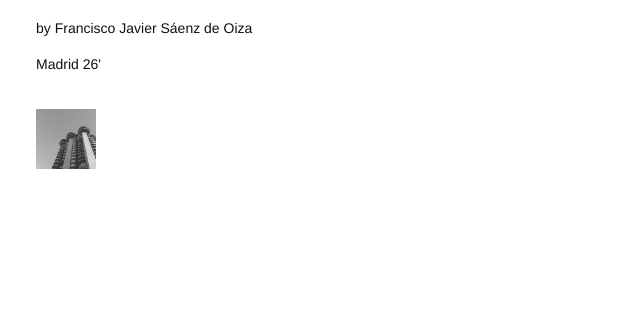
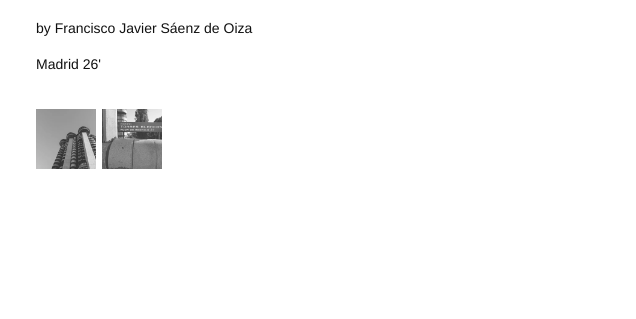
Before and after one commit to spleziere/spleziere-imagery, a plain HTML site: page photography-project-31-TorresBlancas.html in a window 1280 px wide. Shown: the part 179-498 px from the top of the page, 644-1280 px from the left. Drawn offline with Linux system fonts and the light colour scheme.

Commit message:
Torres Blancas: add second photo (building sign)
Co-Authored-By: Claude Opus 5.5 <noreply@anthropic.com>
Claude-Session: https://claude.ai/code/session_011M25GopgGi3tBVTnpmEEcg

```diff
--- a/photography-project-31-TorresBlancas.html
+++ b/photography-project-31-TorresBlancas.html
@@ -169,6 +169,7 @@
     <!-- ONLY CURRENT PROJECT IMAGES -->
     <div class="project-thumbs">
       <img decoding="async" loading="lazy" src="images/photography/thumb/photo-33-01.webp" alt="Torres Blancas" onclick="setImage(0)">
+      <img decoding="async" loading="lazy" src="images/photography/thumb/photo-33-02.webp" alt="Edificio Torres Blancas sign, Avenida de América 37" onclick="setImage(1)">
     </div>
 
   </div>
@@ -188,7 +189,8 @@
 /* IMAGE SWITCHING */
 
 const images = [
-  "images/photography/web/photo-33-01.webp"
+  "images/photography/web/photo-33-01.webp",
+  "images/photography/web/photo-33-02.webp"
 ];
 
 let index = 0;
```
Also changed, not shown: images/photography/photo-33-02.jpg (added), images/photography/photo-33-02.webp (added), images/photography/thumb/photo-33-02.webp (added), images/photography/web/photo-33-02.webp (added).
